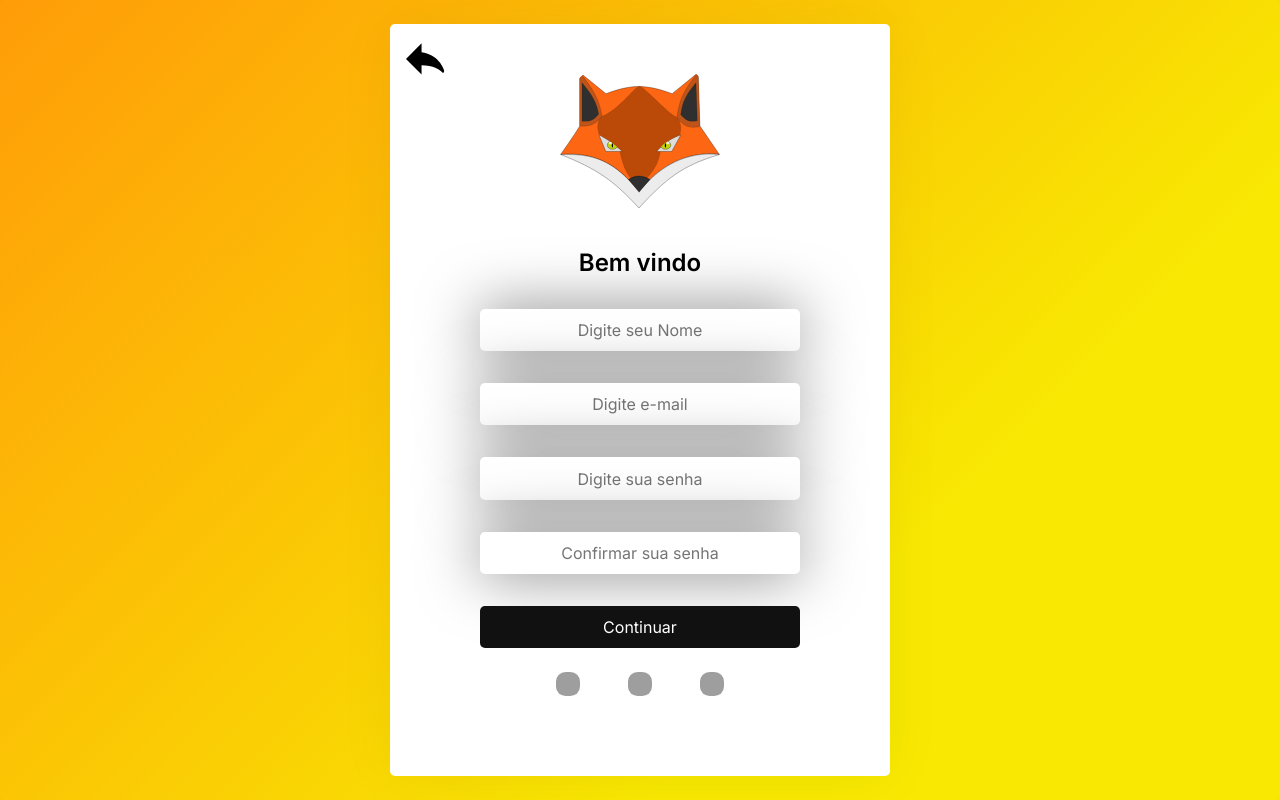
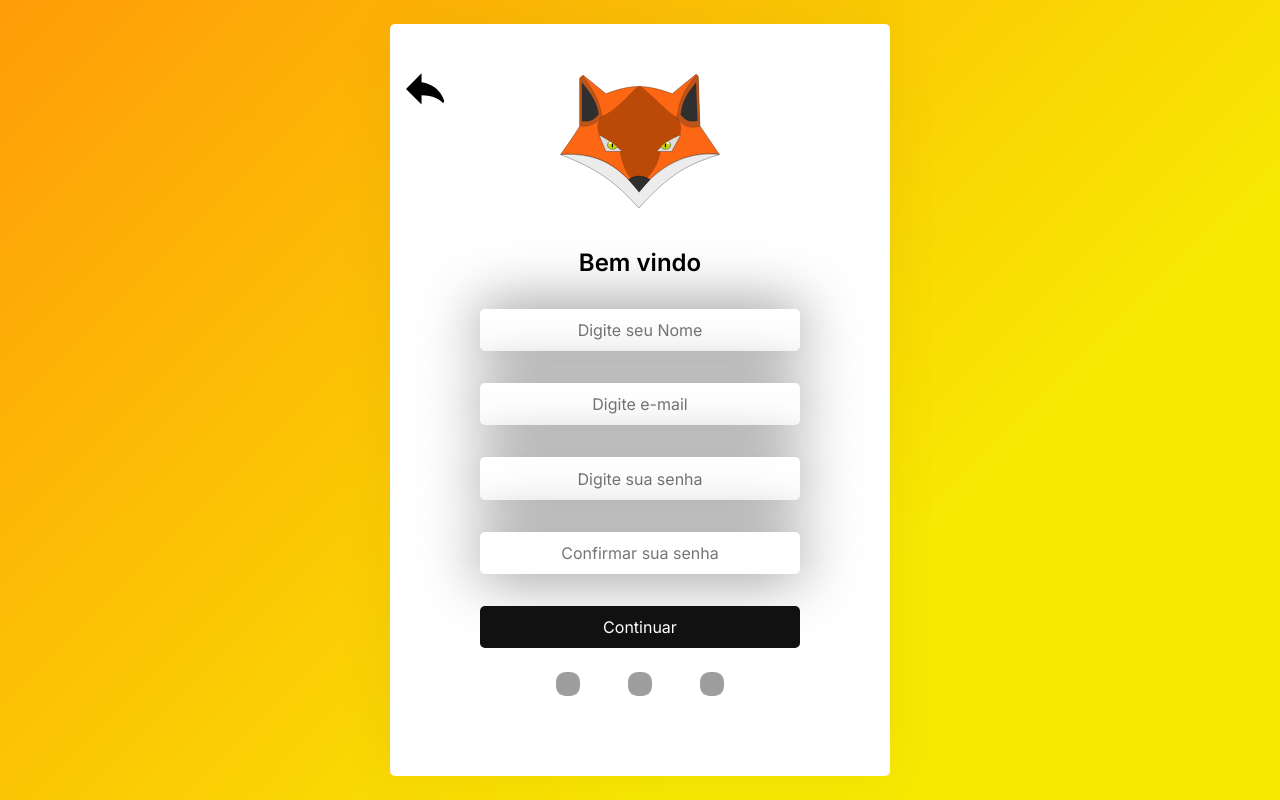
Before and after one commit to ruanthow/FitBody-Front-End, a Next.js app: page /register in a window 1280 px wide. Built offline with nearby package versions, Linux system fonts and the light colour scheme; grey boxes are pictures that could not be loaded.

Commit message:
icon bug

```diff
--- a/src/components/UserRegister/index.tsx
+++ b/src/components/UserRegister/index.tsx
@@ -31,7 +31,10 @@ export function UserRegister(){
             (<div className={styled.userRegisterBox}>
 
                 <div className={styled.userRegisterContents}>
-                <BackArrow href="/"/>
+                <div className="none">
+                    <BackArrow href="/"/>
+                </div>
+
                 <img src="logo.svg" alt=""/>
                 <p>Bem vindo</p>
                 <form onSubmit={(e)=>{
--- a/src/styles/components/Back-Arrow.module.css
+++ b/src/styles/components/Back-Arrow.module.css
@@ -13,7 +13,7 @@
 
     position: absolute;
     left: -50px;
-    top:-20px;
+    top:10px;
 
 
 }
```
Also changed, not shown: public/icons/back-arrow.svg.
